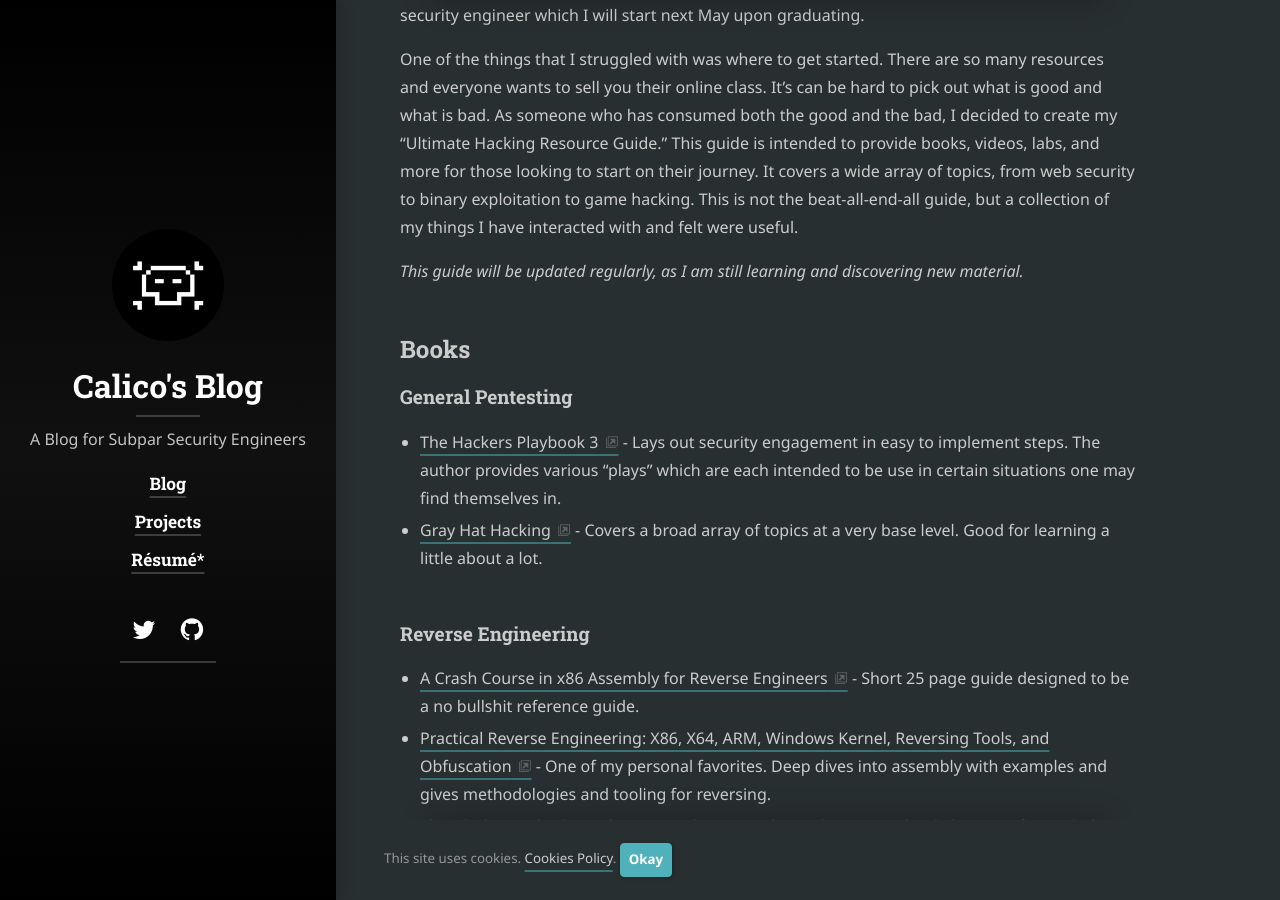
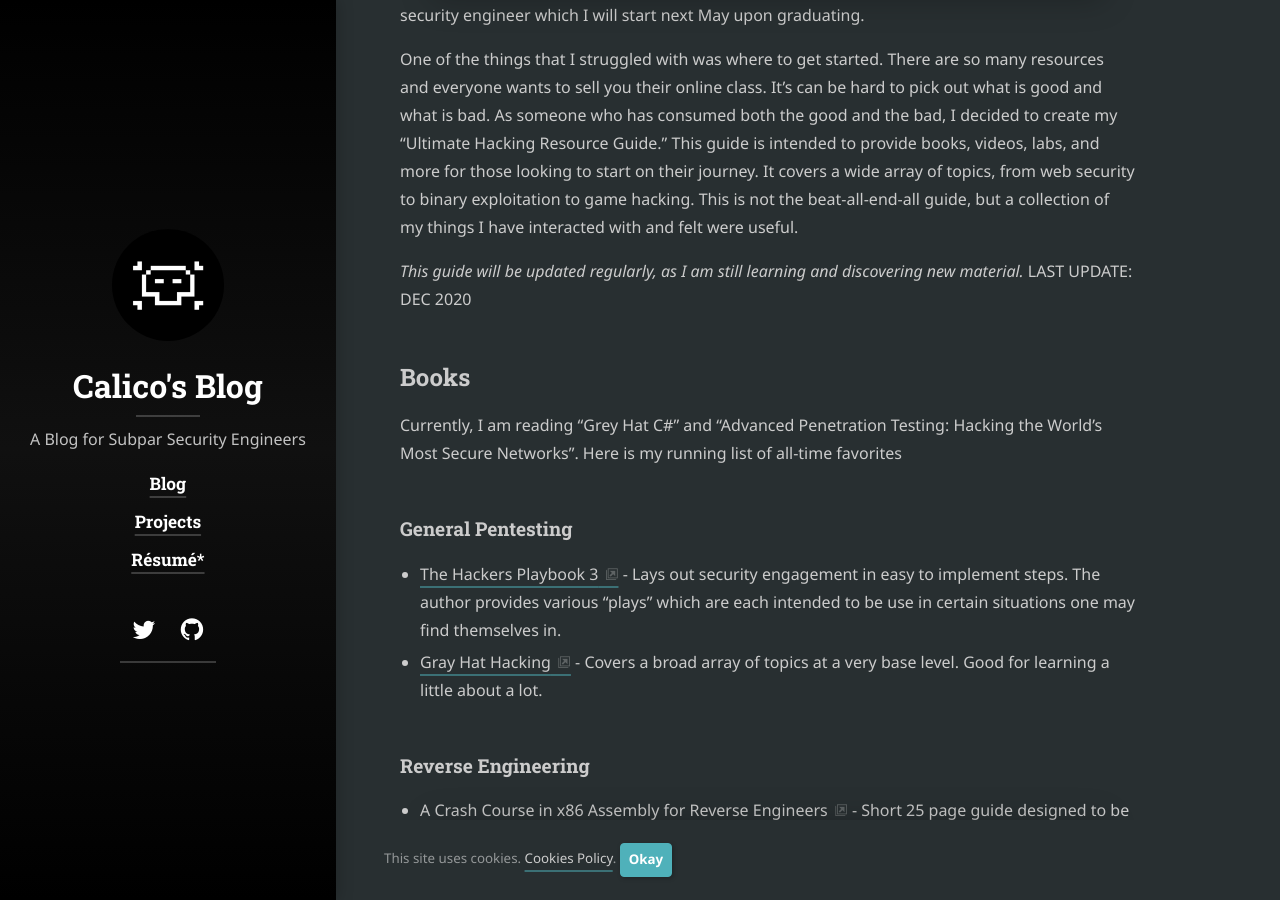
Before and after one commit to jmagi98/jmagi98.github.io, a Jekyll site: the page built from _posts/2020-12-20-ultimate-hacking-resource-guide.md, in a window 1280 px wide and 900 px high, scrolled down 406 px. Built offline with Jekyll 4.4.1, drawn with Linux system fonts in a browser that asks for light colours; cached includes are drawn as plain includes; nearby versions of some CDN libraries; some web fonts are replaced; library files that are not in the unit come from our copies.

Commit message:
added update

```diff
--- a/_posts/2020-12-20-ultimate-hacking-resource-guide.md
+++ b/_posts/2020-12-20-ultimate-hacking-resource-guide.md
@@ -22,8 +22,11 @@ things I have interacted with and felt were useful.
 
 
 *This guide will be updated regularly, as I am still learning and discovering new material.*
+LAST UPDATE: DEC 2020
 
 ## Books
+Currently, I am reading "Grey Hat C#" and "Advanced Penetration Testing: Hacking the World's Most Secure Networks". Here is my running list of all-time favorites
+
 ### General Pentesting
 - [The Hackers Playbook 3](https://www.amazon.com/Hacker-Playbook-Practical-Penetration-Testing-ebook/dp/B07CSPFYZ2) - Lays out security engagement in easy to implement
 steps. The author provides various "plays" which are each intended to be use in certain situations one may find themselves in.
```
